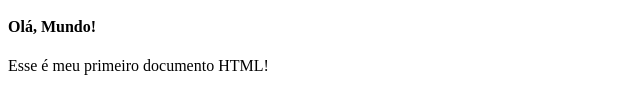
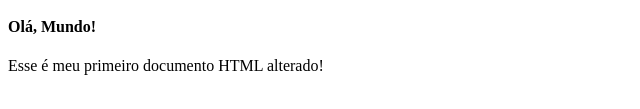
Before and after one commit to CrisMai/basic-html-css, a plain HTML site: page aula1/Teste 1.html in a window 1280 px wide. Shown: the part 171-280 px from the top of the page, 0-640 px from the left. Drawn offline with Linux system fonts and the light colour scheme.

Commit message:
teste commit

```diff
--- a/aula1/Teste 1.html
+++ b/aula1/Teste 1.html
@@ -19,7 +19,7 @@
 	<h2>Olá, Mundo!</h12>
 	<h3>Olá, Mundo!</h3>
 	<h4>Olá, Mundo!</h4>
-	<p>Esse é meu primeiro documento HTML!<p>
+	<p>Esse é meu primeiro documento HTML alterado!<p>
 
 </body>
 
```
